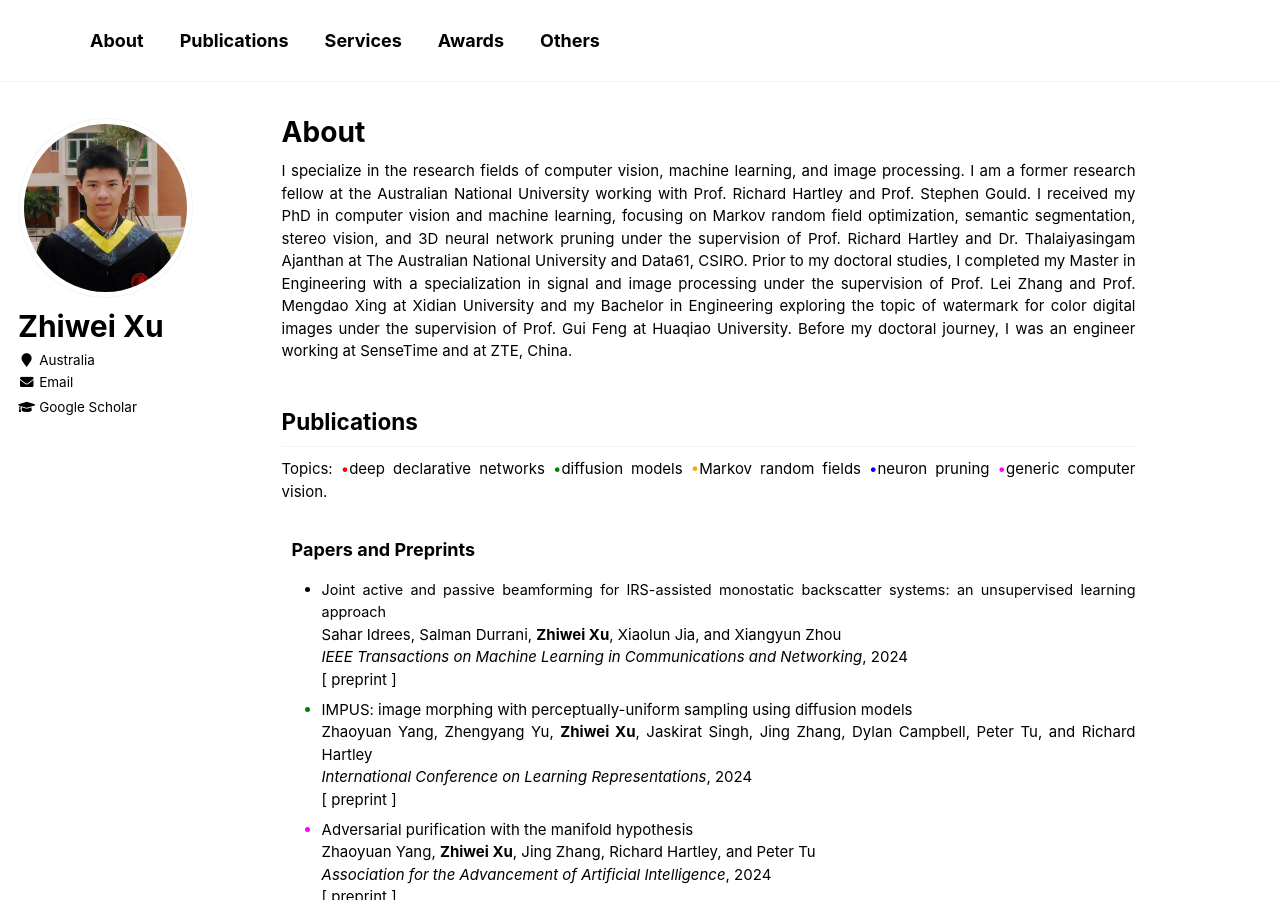
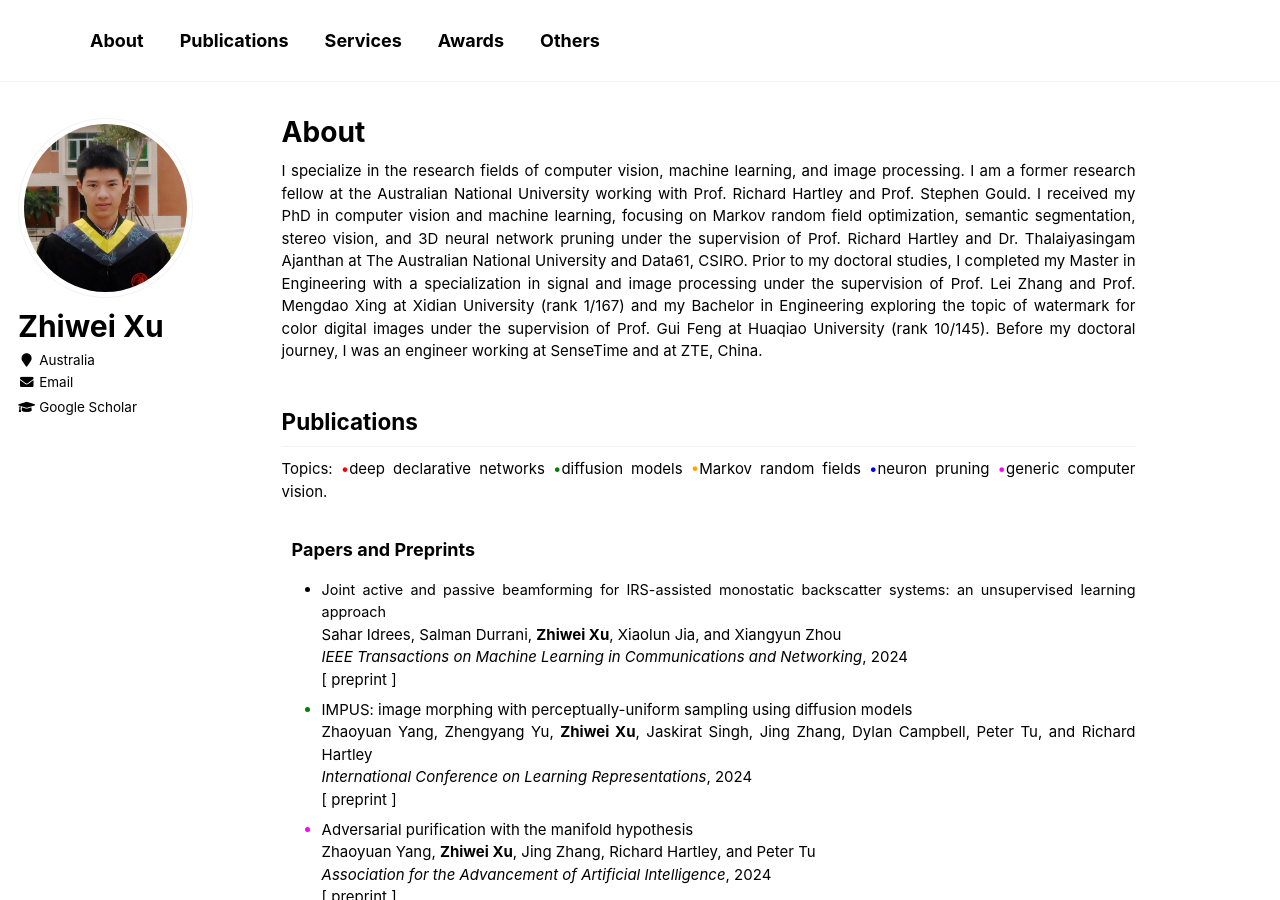
Before and after one commit to zwxu064/zwxu064.github.io, a Jekyll site: the page built from _pages/about.html, in a window 1280 px wide and 900 px high. Built offline with Jekyll 4.4.1, drawn with Linux system fonts in a browser that asks for light colours.

Commit message:
Update about.html

```diff
--- a/_pages/about.html
+++ b/_pages/about.html
@@ -19,10 +19,10 @@ redirect_from:
   with a specialization in signal and image processing under the supervision of
   <a style="color: inherit;" href="http://sece.sysu.edu.cn/szll/js/zngz/1361657.htm" target="_blank">Prof. Lei Zhang</a>
   and <a style="color: inherit;" href="http://web.xidian.edu.cn/mdxing/" target="_blank">Prof. Mengdao Xing</a>
-  at Xidian University and my Bachelor in Engineering exploring the topic of watermark for color digital images
+  at Xidian University (rank 1/167) and my Bachelor in Engineering exploring the topic of watermark for color digital images
   under the supervision of
   <a style="color: inherit;" href="http://eee.hqu.edu.cn/info/1194/4370.htm" target="_blank">Prof. Gui Feng</a>
-  at Huaqiao University.
+  at Huaqiao University (rank 10/145).
   Before my doctoral journey, I was an engineer working at SenseTime and at ZTE, China.
 </p>
 
```
